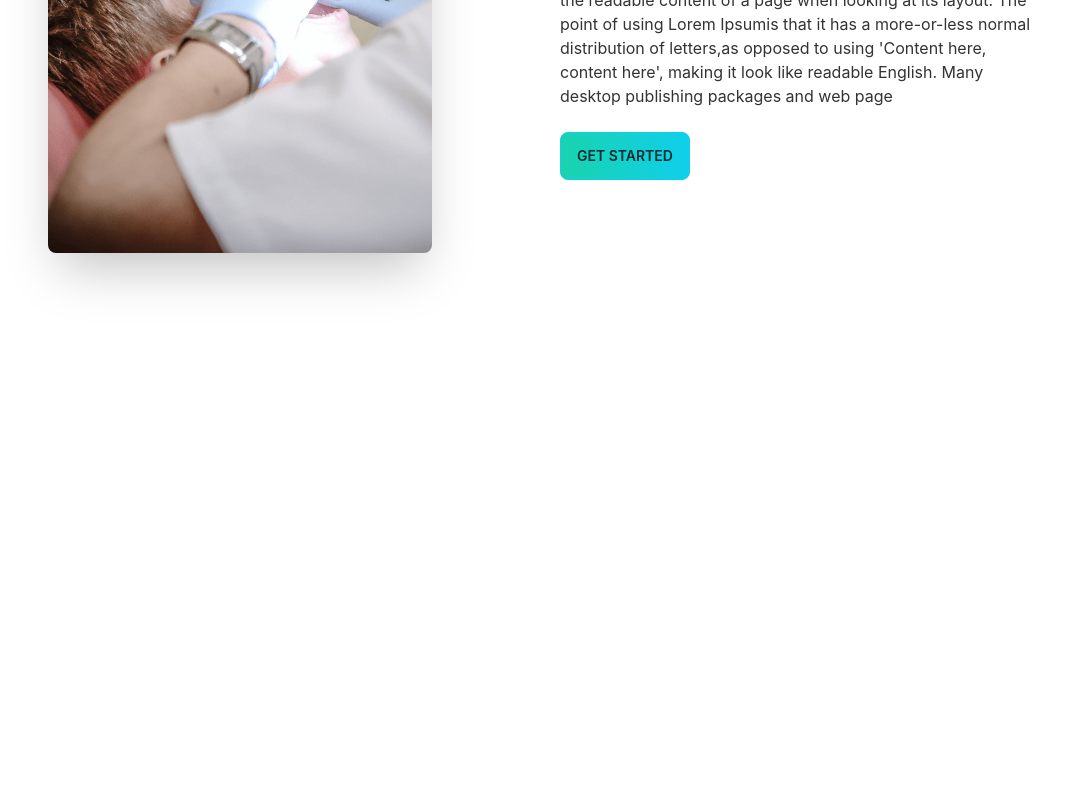
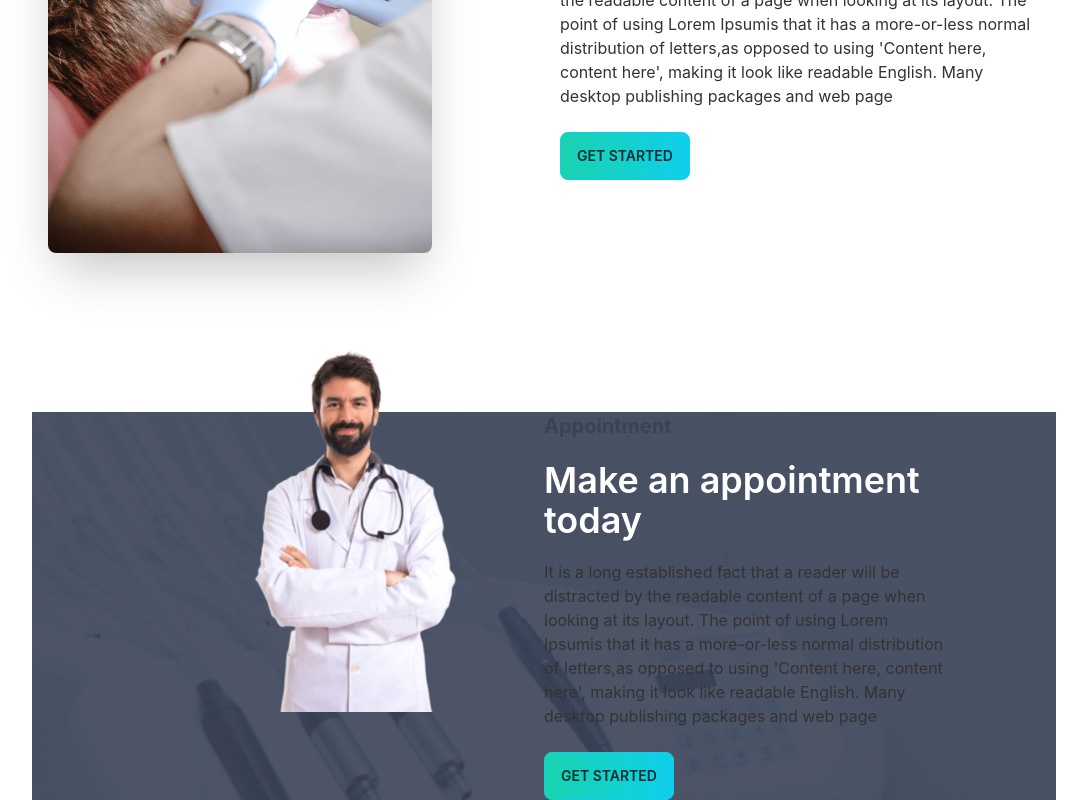
Before and after one commit to Labib2003/doctors-portal-client, a React (Create React App) app: page / in a window 1280 px wide. Shown: the part 2087-2887 px from the top of the page, without its empty margins (96-1183 px from the left). Before the commit the page ends 2499 px from the top, so only its background shows below. Built offline with nearby package versions, Linux system fonts and the light colour scheme.

Commit message:
appointment section added

```diff
--- a/src/Pages/Home/Home.js
+++ b/src/Pages/Home/Home.js
@@ -2,6 +2,7 @@
 import Banner from './Banner';
 import DentalCare from './DentalCare';
 import Info from './Info';
+import MakeAppointment from './MakeAppointment';
 import Services from './Services';
 
 const Home = () => {
@@ -11,6 +12,7 @@
             <Info></Info>
             <Services></Services>
             <DentalCare></DentalCare>
+            <MakeAppointment></MakeAppointment>
         </div>
     );
 };
--- /dev/null
+++ b/src/Pages/Home/MakeAppointment.js
@@ -0,0 +1,23 @@
+import React from 'react';
+import doctorImg from '../../assets/images/doctor.png';
+import background from '../../assets/images/appointment.png'
+
+const MakeAppointment = () => {
+    return (
+        <section style={{
+            background: `url(${background})`
+        }} className=' block lg:flex justify-center px-7 py-16 lg:py-0 lg:px-28'>
+            <div className='flex-1'>
+                <img className='mt-[-100px] hidden lg:block' src={doctorImg} alt="" />
+            </div>
+            <div className='flex-1 my-auto'>
+                <h3 className='text-xl font-bold text-accent'>Appointment</h3>
+                <h1 className='text-4xl font-semibold text-white my-5'>Make an appointment today</h1>
+                <p>It is a long established fact that a reader will be distracted by the readable content of a page when looking at its layout. The point of using Lorem Ipsumis that it has a more-or-less normal distribution of letters,as opposed to using 'Content here, content here', making it look like readable English. Many desktop publishing packages and web page <br /><br /></p>
+                <button class="btn btn-primary uppercase bg-gradient-to-r from-secondary to-primary">Get Started</button>
+            </div>
+        </section>
+    );
+};
+
+export default MakeAppointment;
```
